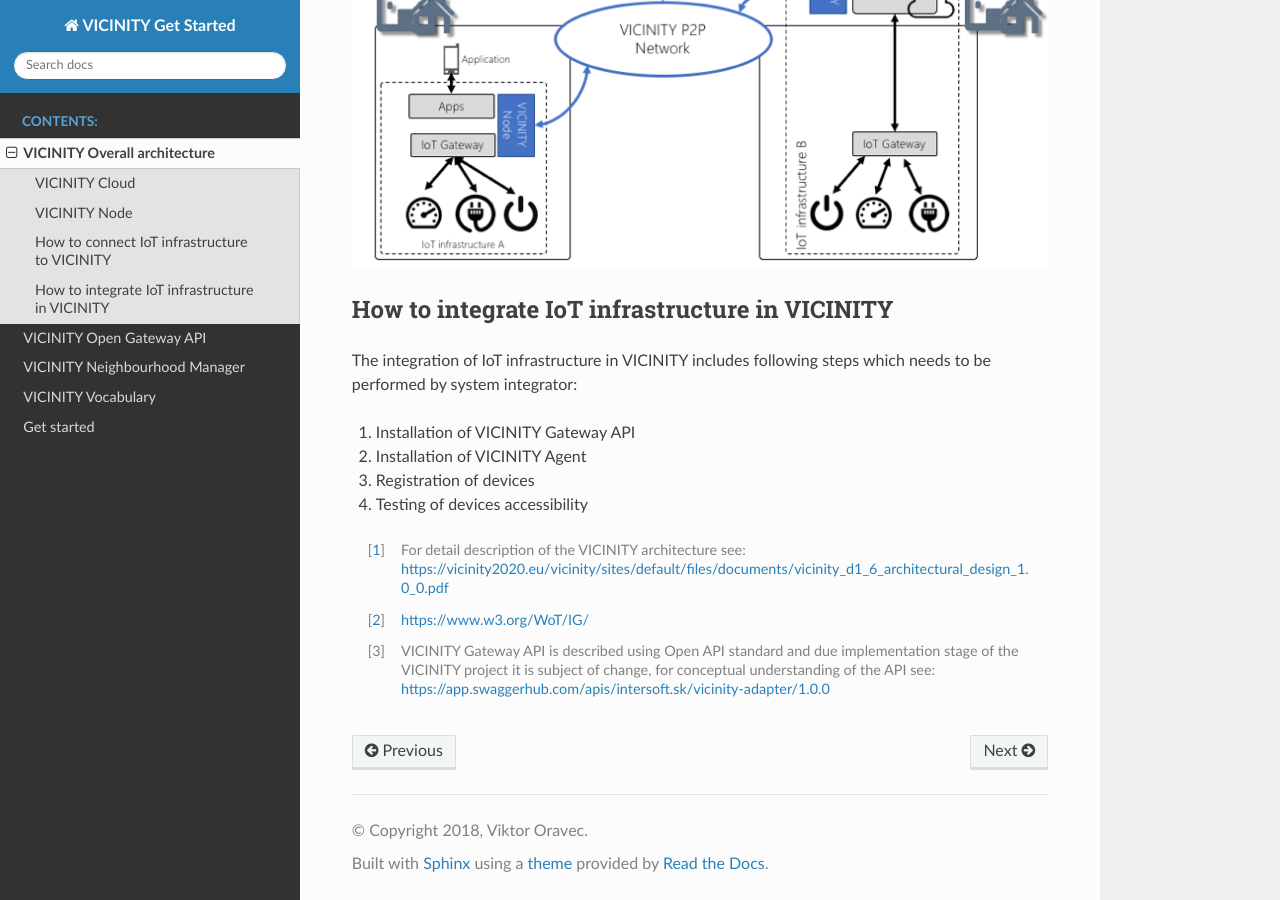
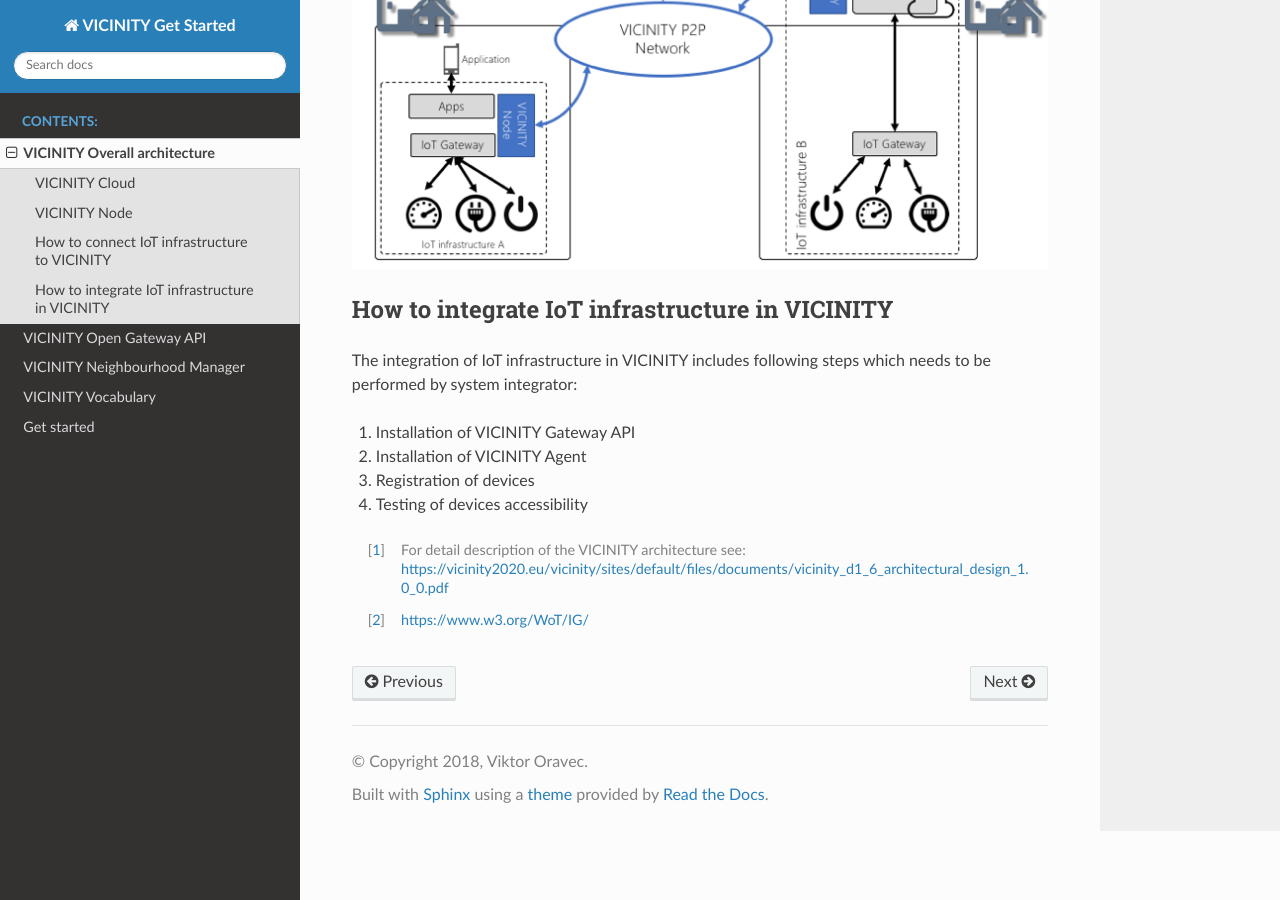
Before and after one commit to vicinityh2020/vicinity-get-started, a Sphinx documentation site: the page built from docs/architecture.rst, in a window 1280 px wide and 900 px high, scrolled down 4127 px. Built offline with Sphinx 7.4.7 and the Read the Docs theme 2.0.0, drawn with Linux system fonts in a browser that asks for light colours; formulas are drawn with MathJax 3.

Commit message:
Update architecture.rst

```diff
--- a/docs/architecture.rst
+++ b/docs/architecture.rst
@@ -89,4 +89,3 @@
 
 .. [#f1] For detail description of the VICINITY architecture see: https://vicinity2020.eu/vicinity/sites/default/files/documents/vicinity_d1_6_architectural_design_1.0_0.pdf
 .. [#f2] https://www.w3.org/WoT/IG/
-.. [#f3] VICINITY Gateway API is described using Open API standard and due implementation stage of the VICINITY project it is subject of change, for conceptual understanding of the API see: https://app.swaggerhub.com/apis/intersoft.sk/vicinity-adapter/1.0.0
```
